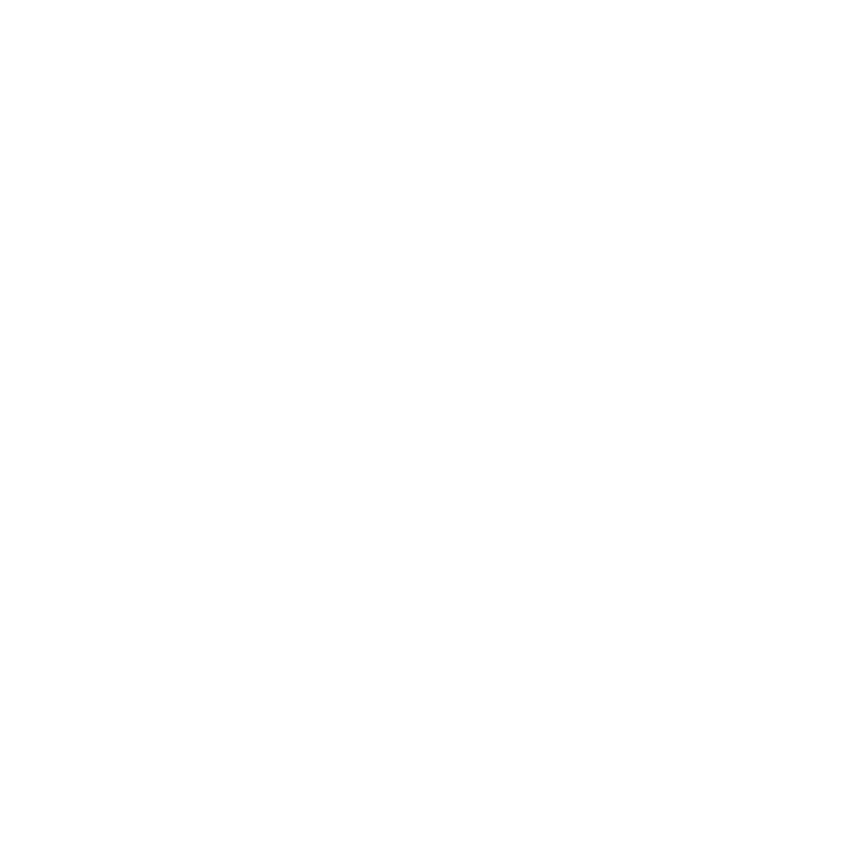
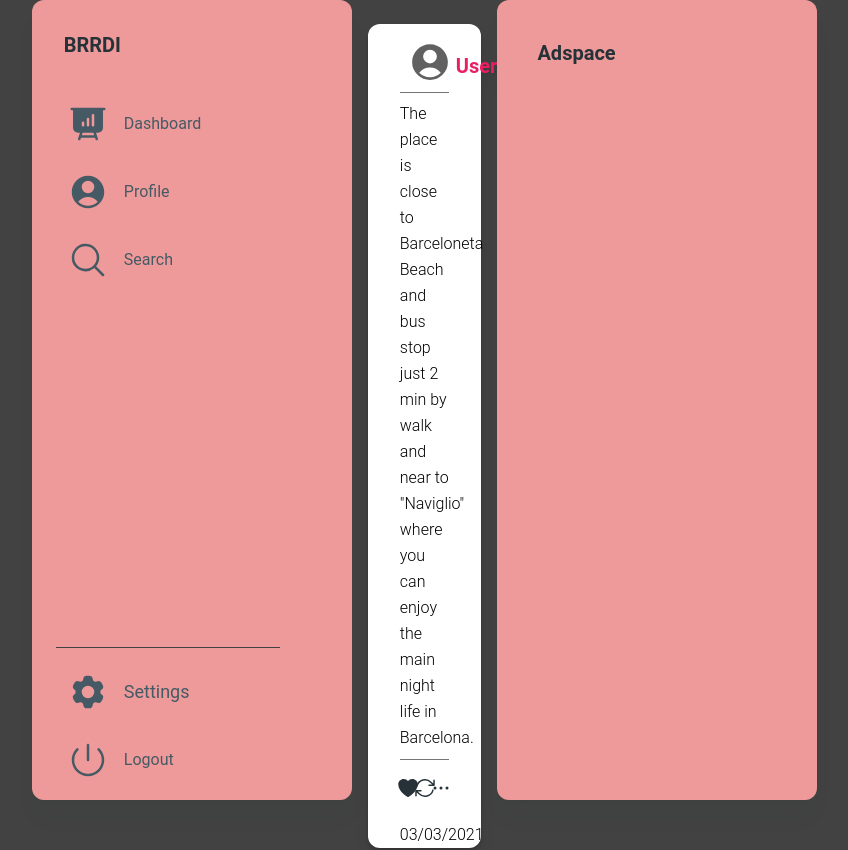
Before and after one commit to Luis6400/Brrdi, a React (Create React App) app in the folder frontend/: page /feed in a window 1280 px wide. Before the commit this address had no page. Shown: the top 850 px of the page, without its empty margins (21-869 px from the left). Before the commit the page ends 800 px from the top, so only its background shows below. Built offline with nearby package versions, Linux system fonts and the light colour scheme.

Commit message:
letting luis cook

```diff
--- a/frontend/src/App.js
+++ b/frontend/src/App.js
@@ -34,6 +34,9 @@ function App() {
           <Route path="/login" element={<Login />} />
           <Route path="/signup" element={<Signup />} />
           <Route path="/" element={<Home />} />
+          <Route path="/feed" element={<Home />} />
+          <Route path="/profile" element={<Home />} />
+          <Route path="/search" element={<Home />} />
         </Routes>
       </Router>
     </ApolloProvider>
--- a/frontend/src/components/layout.js
+++ b/frontend/src/components/layout.js
@@ -1,15 +1,37 @@
+import { useState } from 'react';
 import React from 'react';
 import DefaultSidebar from '../components/nav';
 import Feed from '../components/feed';
 import Adspace from '../components/adspace';
 import Profile from './profile';
 import SearchBar from './searchbar';
+import { useLocation } from 'react-router-dom';
+const Layout = (PropsWithChildren) => {
+    const {pathname} = useLocation();
+    const handleSelected = () => {
+        const selected = localStorage.getItem("selected");
+        // if (!localStorage.getItem("selected")) {
+        //      const selected = 1;
+        //  }
 
-const Layout = (PropsWithChildren) => {
+        switch (selected) {
+            case 1:
+                return <Feed/>;
+            case 2:
+                return <Profile/>;
+            case 3:
+                return <SearchBar/>;
+            default:
+                return <Feed/>;
+        }
+    };
     return (
         <div class="grid grid-cols-10 gap-4">
-            <div class="col-span-3 relative"><DefaultSidebar/></div>
-            <div class="col-span-4"><SearchBar/><Profile/><Feed/></div>
+            <div class="col-span-3 relative"><DefaultSidebar onClick = {(handleSelected)} /></div>
+            {/* <div class="col-span-4">{handleSelected()}</div> */}
+            {pathname.includes("/profile") && <Profile/>}
+            {pathname.includes("/search") && <SearchBar/>}
+            {pathname.includes("/feed") && <Feed/>}
             <div class="col-span-3 relative"><Adspace/></div>
         </div>
     );
--- a/frontend/src/components/nav.js
+++ b/frontend/src/components/nav.js
@@ -21,8 +21,14 @@ import auth from "../utils/auth";
 
 
 const DefaultSidebar = () => {
-    const [selected, setSelected] = useState(1);
-    const setSelectedItem = (value) => setSelected(value);
+    const [selected, setSelected] = useState();
+    const setSelectedItem = (e) => {
+        setSelected(e.target.value)
+        localStorage.setItem("selected", selected);
+        const data = e.target.data;
+        window.location.assign({data})
+
+    };
     const handleSignOut = () => {
         auth.logout();
         localStorage.removeItem("user");
@@ -40,14 +46,14 @@ const DefaultSidebar = () => {
                 </div>
                 <List>
                     {selected === 1 ? (
-                        <ListItem className="outline-red-200" selected={selected === 1} onClick={() => setSelectedItem(1)}>
+                        <ListItem value = '1' data = "/feed" className="outline-red-200" selected={selected === 1} onClick={() => setSelectedItem(e)}>
 
                             <ListItemPrefix>
                                 <PresentationChartBarIcon className="h-10 w-10" />
                             </ListItemPrefix>
                             Dashboard
                         </ListItem>) : (
-                        <ListItem selected={selected === 1} onClick={() => setSelectedItem(1)}>
+                        <ListItem value = '1' data = "/feed" selected={selected === 1} onClick={() => setSelectedItem(e)}>
 
                             <ListItemPrefix>
                                 <PresentationChartBarIcon className="h-10 w-10" />
@@ -58,13 +64,13 @@ const DefaultSidebar = () => {
 
 
                     {selected === 2 ? (
-                        <ListItem className="outline-red-200" selected={selected === 2} onClick={() => setSelectedItem(2)}>
+                        <ListItem value = '2' data = "/profile" className="outline-red-200" selected={selected === 2} onClick={() => setSelectedItem(2)}>
                             <ListItemPrefix>
                                 <UserCircleIcon className="h-10 w-10" />
                             </ListItemPrefix>
                             Profile
                         </ListItem>) : (
-                        <ListItem selected={selected === 2} onClick={() => setSelectedItem(2)}>
+                        <ListItem value = '2' data = "/profile" selected={selected === 2} onClick={() => setSelectedItem(2)}>
                             <ListItemPrefix>
                                 <UserCircleIcon className="h-10 w-10" />
                             </ListItemPrefix>
@@ -72,13 +78,13 @@ const DefaultSidebar = () => {
                         </ListItem>
                     )}
                     {selected === 3 ? (
-                        <ListItem className="outline-red-200" selected={selected === 3} onClick={() => setSelectedItem(3)}>
+                        <ListItem value = '3' data = "/search" className="outline-red-200" selected={selected === 3} onClick={() => setSelectedItem(3)}>
                             <ListItemPrefix>
                                 <MagnifyingGlassIcon className="h-10 w-10" />
                             </ListItemPrefix>
                             Search
                         </ListItem>) : (
-                        <ListItem selected={selected === 3} onClick={() => setSelectedItem(3)}>
+                        <ListItem value = '3' data = "/search" selected={selected === 3} onClick={() => setSelectedItem(3)}>
                             <ListItemPrefix>
                                 <MagnifyingGlassIcon className="h-10 w-10" />
                             </ListItemPrefix>
@@ -94,13 +100,13 @@ const DefaultSidebar = () => {
                     <hr className="my-2  border-gray-800" />
 
                     {selected === 4 ? (
-                        <ListItem className="outline-red-200" selected={selected === 4} onClick={() => setSelectedItem(4)}>
+                        <ListItem value = '4' className="outline-red-200" selected={selected === 4} onClick={() => setSelectedItem(4)}>
                             <ListItemPrefix>
                                 <Cog6ToothIcon className="h-10 w-10" />
                             </ListItemPrefix>
                             Settings
                         </ListItem>) : (
-                        <ListItem selected={selected === 4} onClick={() => setSelectedItem(4)} className="text-lg">
+                        <ListItem value = '4' selected={selected === 4} onClick={() => setSelectedItem(4)} className="text-lg">
                             <ListItemPrefix>
                                 <Cog6ToothIcon className="h-10 w-10" />
                             </ListItemPrefix>
```
